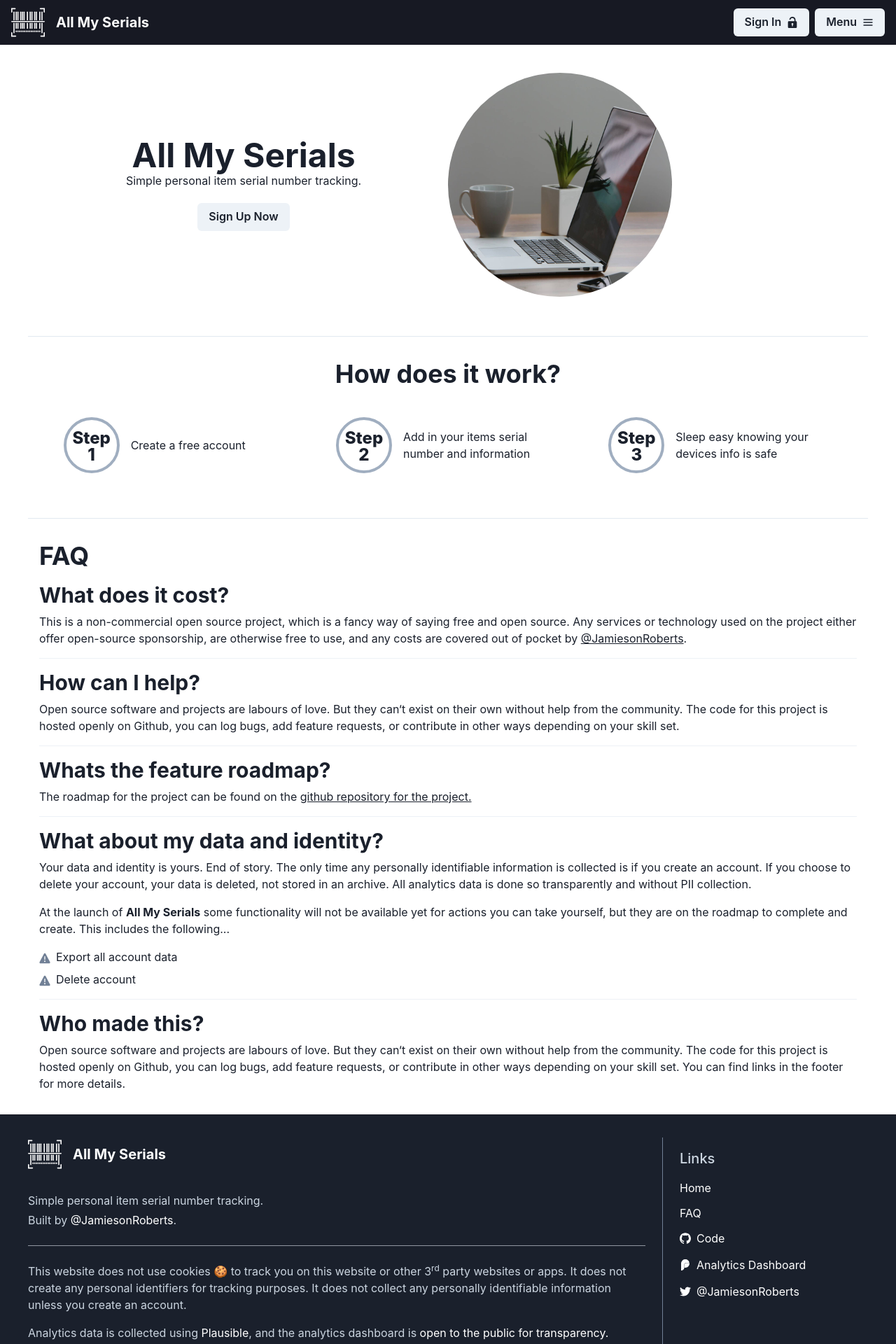
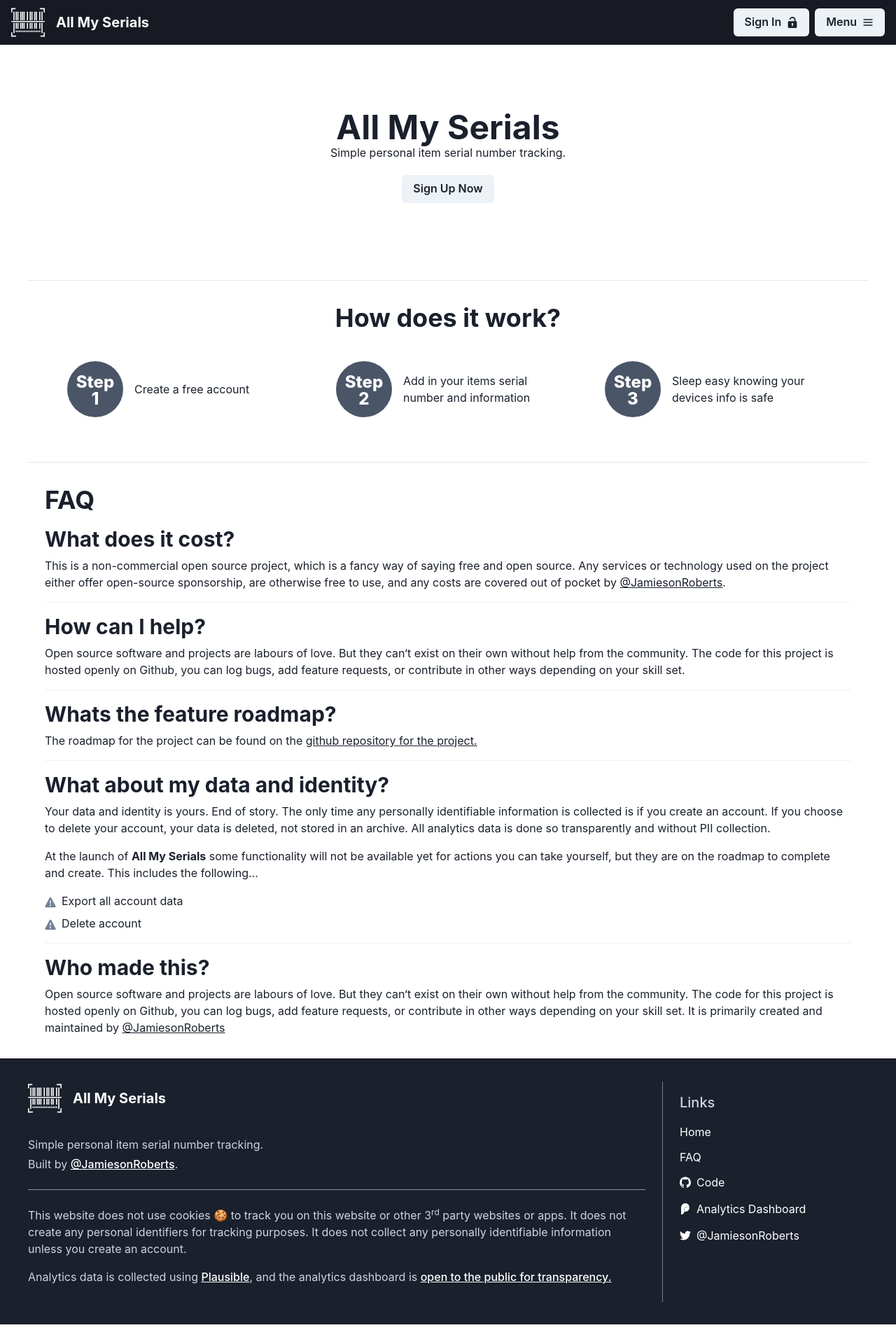
Before and after one commit to JamiesonRoberts/myserial, a Next.js app: page / in a window 1280 px wide. Shown: the top 1920 px of the page at 70% size. After the commit the page ends 1892 px from the top, so only its background shows below. Built offline with nearby package versions, Linux system fonts and the light colour scheme; no server answers.

Commit message:
Quick updates to styling and content tweaks

```diff
--- a/components/Footer.tsx
+++ b/components/Footer.tsx
@@ -151,6 +151,8 @@ export default function Footer(props: GridItemProps) {
                     href="https://twitter.com/jamiesonroberts"
                     isExternal
                     color="white"
+                    fontWeight={500}
+                    textDecoration="underline"
                   >
                     @JamiesonRoberts
                   </SimpleLink>
@@ -176,6 +178,8 @@ export default function Footer(props: GridItemProps) {
                     isExternal
                     as="a"
                     color="white"
+                    fontWeight={500}
+                    textDecoration="underline"
                   >
                     Plausible
                   </SimpleLink>
@@ -185,6 +189,8 @@ export default function Footer(props: GridItemProps) {
                     isExternal
                     as="a"
                     color="white"
+                    fontWeight={500}
+                    textDecoration="underline"
                   >
                     open to the public for transparency.
                   </SimpleLink>
--- a/pages/index.tsx
+++ b/pages/index.tsx
@@ -32,14 +32,14 @@ const Home: NextPage = () => {
         <link rel="icon" href="/favicon.ico" />
       </Head>
       <Flex
-        minHeight={{ base: 'auto', md: '40vh', lg: '50vh' }}
+        minHeight={{ base: 'auto', md: '30vh', lg: '40vh' }}
         alignItems="center"
-        flexDirection={{ base: 'column', md: 'row' }}
+        justifyContent="center"
         marginBottom={3}
         paddingY={6}
         paddingX={4}
       >
-        <Box padding={6} textAlign="center" width={{ base: '100%', md: '50%' }}>
+        <Box padding={6} textAlign="center">
           <Heading as="h1" size="2xl">
             All My Serials
           </Heading>
@@ -56,17 +56,11 @@ const Home: NextPage = () => {
             </SimpleLink>
           )}
         </Box>
-        <Image
-          src="/home-hero.jpg"
-          borderRadius="50%"
-          display={{ base: 'none', md: 'block' }}
-          boxSize={{ md: '30vh', lg: '40vh' }}
-        />
       </Flex>
       <Box
         marginY={4}
         paddingY={8}
-        paddingX={4}
+        paddingX={6}
         borderTopWidth="1px"
         borderTopColor="gray.200"
       >
@@ -82,9 +76,8 @@ const Home: NextPage = () => {
           >
             <Flex
               borderRadius="50%"
-              borderColor="gray.400"
-              borderStyle="solid"
-              borderWidth={4}
+              backgroundColor="gray.600"
+              color="white"
               height="5rem"
               flexBasis="5rem"
               flexGrow={0}
@@ -115,9 +108,8 @@ const Home: NextPage = () => {
           >
             <Flex
               borderRadius="50%"
-              borderColor="gray.400"
-              borderStyle="solid"
-              borderWidth={4}
+              backgroundColor="gray.600"
+              color="white"
               height="5rem"
               flexBasis="5rem"
               flexGrow={0}
@@ -147,9 +139,8 @@ const Home: NextPage = () => {
           >
             <Flex
               borderRadius="50%"
-              borderColor="gray.400"
-              borderStyle="solid"
-              borderWidth={4}
+              backgroundColor="gray.600"
+              color="white"
               height="5rem"
               flexBasis="5rem"
               flexGrow={0}
@@ -177,7 +168,7 @@ const Home: NextPage = () => {
       <Box
         marginTop={4}
         paddingY={8}
-        paddingX={4}
+        paddingX={6}
         borderTopWidth="1px"
         borderTopColor="gray.200"
         id="faq"
@@ -263,7 +254,14 @@ const Home: NextPage = () => {
           can&lsquo;t exist on their own without help from the community. The
           code for this project is hosted openly on Github, you can log bugs,
           add feature requests, or contribute in other ways depending on your
-          skill set. You can find links in the footer for more details.
+          skill set. It is primarily created and maintained by{' '}
+          <SimpleLink
+            href="https://twitter.com/jamiesonroberts"
+            isExternal
+            textDecoration="underline"
+          >
+            @JamiesonRoberts
+          </SimpleLink>
         </Text>
       </Box>
     </>
```
